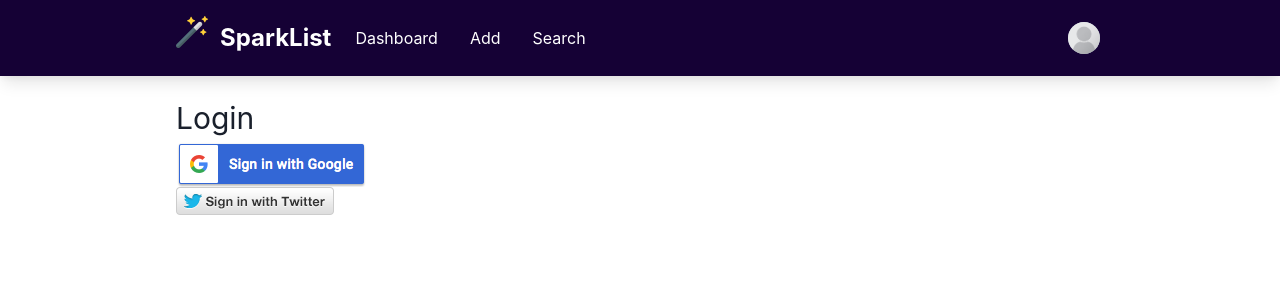
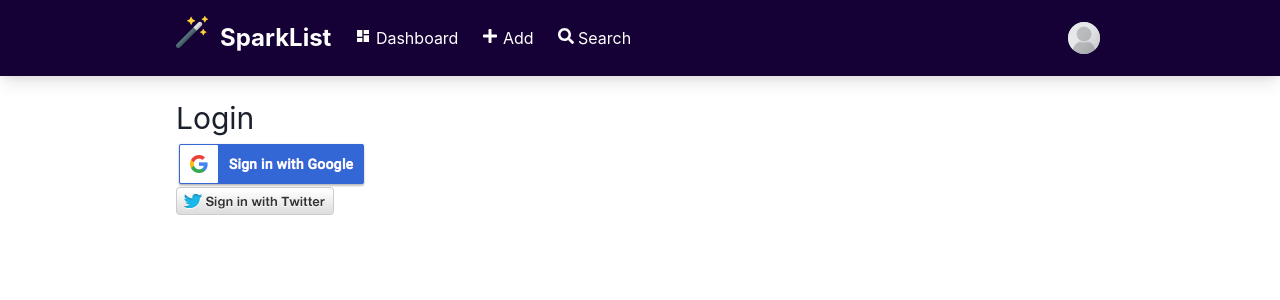
Before and after one commit to bvtrinh/sparklist2, a React (Create React App) app in the folder client/: page / in a window 1280 px wide. Shown: the top 300 px of the page. Built offline with nearby package versions, Linux system fonts and the light colour scheme.

Commit message:
build: add react-icons

```diff
--- a/client/package.json
+++ b/client/package.json
@@ -6,6 +6,7 @@
     "axios": "^0.21.1",
     "react": "^17.0.1",
     "react-dom": "^17.0.1",
+    "react-icons": "^4.2.0",
     "react-router-dom": "^5.2.0",
     "react-scripts": "4.0.1",
     "typescript": "^4.0.3",
--- a/client/src/components/UI/Navbar/NavLeft.tsx
+++ b/client/src/components/UI/Navbar/NavLeft.tsx
@@ -1,5 +1,7 @@
 import React from "react";
-import { Box, Stack } from "@chakra-ui/react";
+import { Box, Stack, Icon } from "@chakra-ui/react";
+import { MdDashboard } from "react-icons/md";
+import { FaPlus, FaSearch } from "react-icons/fa";
 import { NavLink } from "./NavLink";
 import { NavLogo } from "./NavLogo";
 
@@ -16,15 +18,21 @@ export const NavLeft: React.FC<NavLeftProps> = ({ isOpen }) => {
         flexBasis={{ base: "100%", md: "auto" }}
       >
         <Stack
-          spacing={4}
+          spacing={2}
           align="center"
           justify={["center", "space-between", "flex-start", "flex-start"]}
           direction={["column", "row", "row", "row"]}
           pt={[3, 3, 0, 0]}
         >
-          <NavLink to="#">Dashboard</NavLink>
-          <NavLink to="#">Add</NavLink>
-          <NavLink to="#">Search</NavLink>
+          <NavLink to="#">
+            <Icon as={MdDashboard} /> Dashboard
+          </NavLink>
+          <NavLink to="#">
+            <Icon as={FaPlus} /> Add
+          </NavLink>
+          <NavLink to="#">
+            <Icon as={FaSearch} /> Search
+          </NavLink>
         </Stack>
       </Box>
     </Stack>
```
Also changed, not shown: 1 other file (tests, documents, lock files or other folders).
